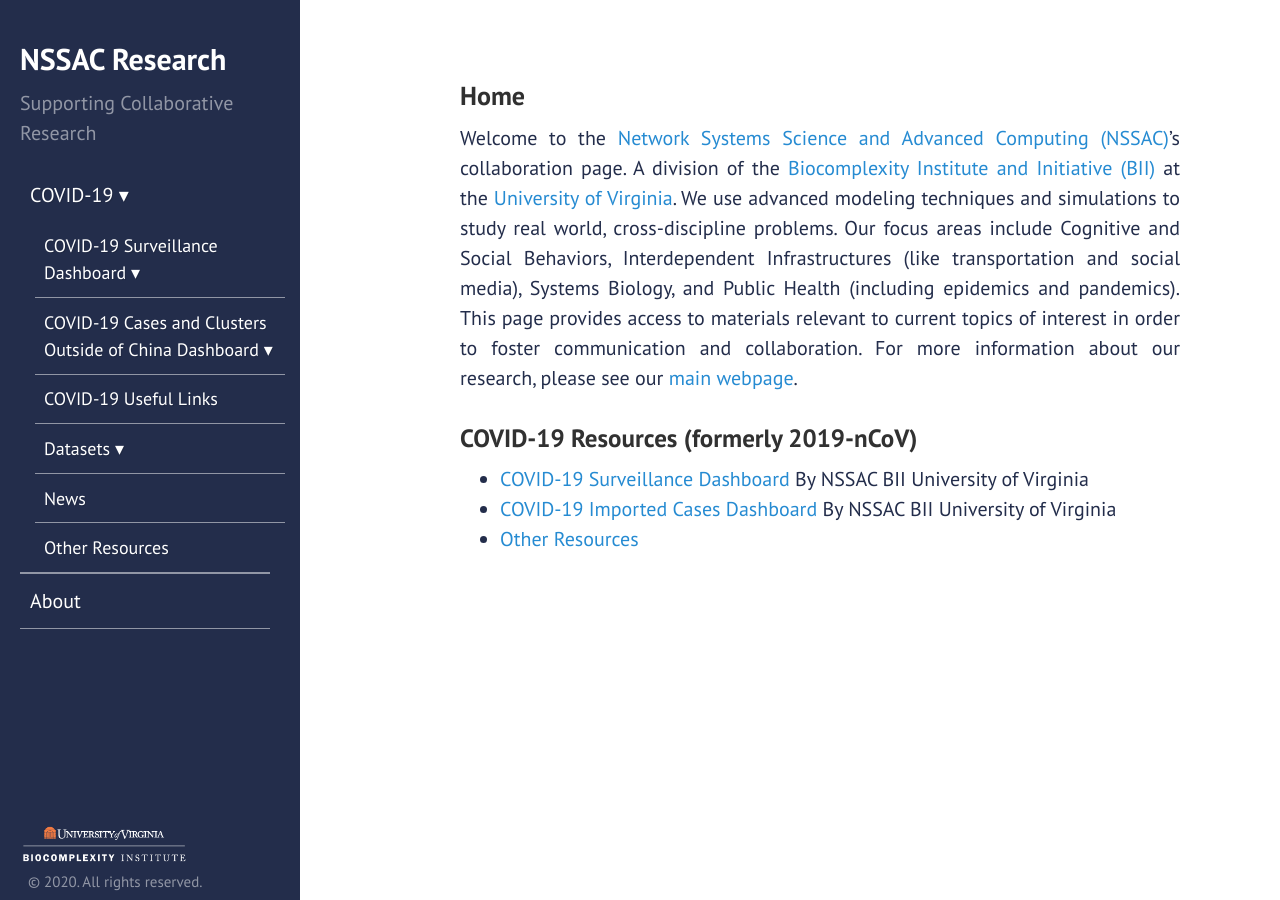
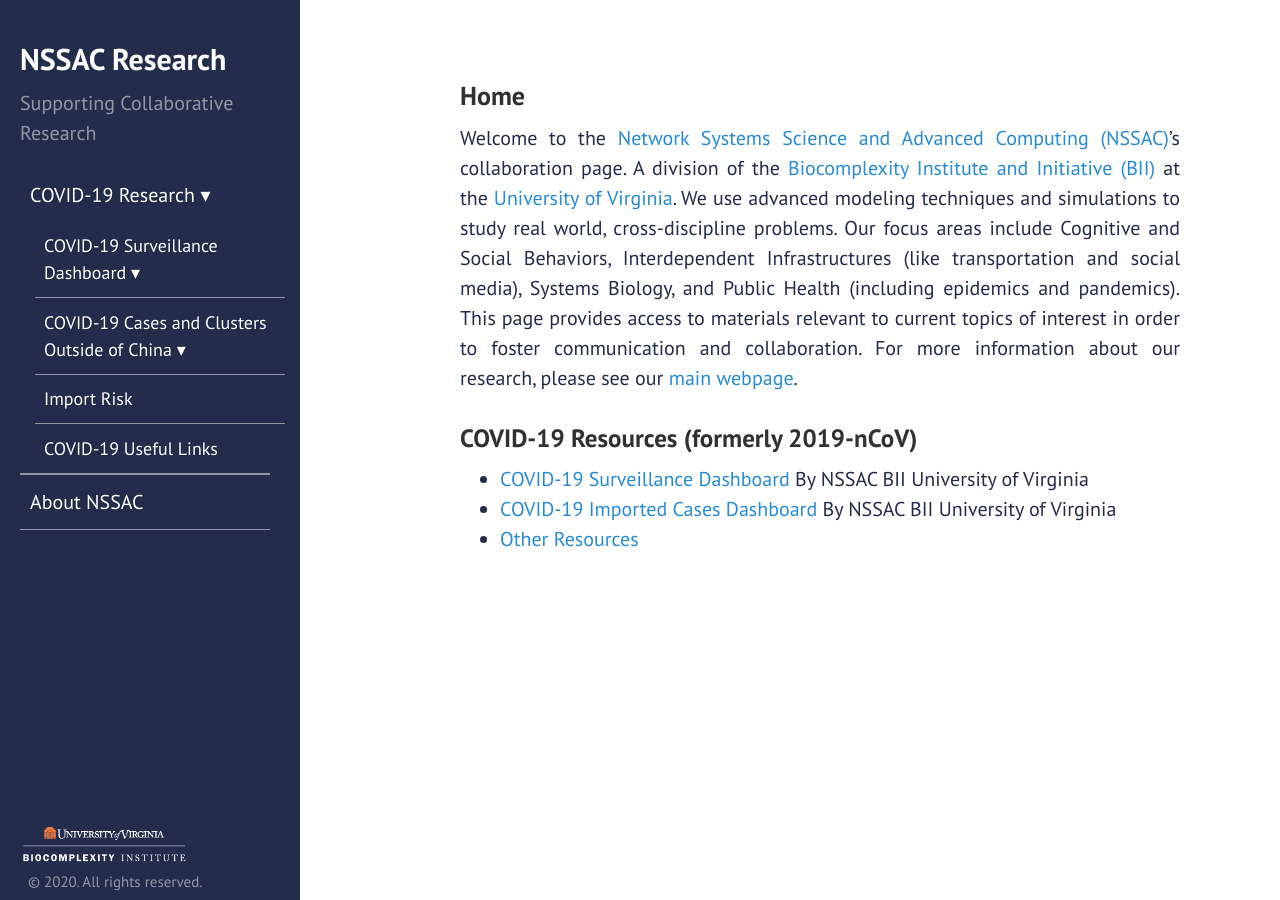
Before and after one commit to mehta-gaurav/mehta-gaurav.github.io, a Jekyll site: the page built from index.md, in a window 1280 px wide. Built offline with Jekyll 4.4.1, drawn with Linux system fonts in a browser that asks for light colours.

Commit message:
Update sidebar.html

```diff
--- a/_includes/sidebar.html
+++ b/_includes/sidebar.html
@@ -16,50 +16,39 @@
 
           <li><p style="background-color: #232D4B; color: white; margin-bottom: 0.4rem; margin-top: 2rem;">Menu</p></li>
          <li>
-<!--             <a href="{{ site.dashboardUrl }}"><label for="sm1" class="sidebar-nav-item{% if page.url == site.dashboardUrl %} active{% endif %}" >COVID-19 <span class="drop-icon">▾</span> <span><label title="Toggle Drop-down" class="drop-icon" for="sm1">▾</label></span></label> -->
-             <a class="sidebar-nav-item{% if page.url == site.dashboardUrl %} active{% endif %}"  href="{{ site.dashboardUrl }}" >COVID-19
+<!--             <a href="{{ site.dashboardUrl }}"><label for="sm1" class="sidebar-nav-item{% if page.url == site.dashboardUrl %} active{% endif %}" >COVID-19 Research  <span class="drop-icon">▾</span> <span><label title="Toggle Drop-down" class="drop-icon" for="sm1">▾</label></span></label> -->
+             <a class="sidebar-nav-item{% if page.url == site.dashboardUrl %} active{% endif %}"  href="http://ncov.bii.virginia.edu/dashboard/" >COVID-19 Research
  				<span class="drop-icon">▾</span>
  				<span><label title="Toggle Drop-down" class="drop-icon" for= "sm1">▾</label></span>
 	     </a>
 	      <input type="checkbox" id="sm1">
             <ul class="sub-menu">
                <li>
-                  <a href="#">COVID-19 Surveillance Dashboard
+                  <a href="http://ncov.bii.virginia.edu/dashboard/">COVID-19 Surveillance Dashboard
   		     <span class="drop-icon">▾</span>
 		     <span><label title="Toggle Drop-down" class="drop-icon" for="sm2">▾</label></span>
                   </a>
                  <input type="checkbox" id="sm2">
                         <ul class="sub-menu1">
-		    <li><a href="http://ncov.bii.virginia.edu/dashboard/">Dashboard</a></li>
+<!-- 		    <li><a href="http://ncov.bii.virginia.edu/dashboard/">Dashboard</a></li> -->
                      <li><a href="COVID-19_Surveillance/dashboard">About this dashboard</a></li>
                    </ul>
                <li>
-                  <a href="#">COVID-19 Cases and Clusters Outside of China Dashboard
+                  <a href="https://datastudio.google.com/u/0/reporting/f6ad0988-f203-45f8-8d18-5d726c1d2d8b/page/MGzDB">COVID-19 Cases and Clusters Outside of China
   		     <span class="drop-icon">▾</span>
 		     <span><label title="Toggle Drop-down" class="drop-icon" for="sm2">▾</label></span>
                   </a>
                  <input type="checkbox" id="sm2">
                         <ul class="sub-menu1">
-                     <li><a href="#">About this dashboard</a></li>
+                     <li><a href="https://nssac.github.io/covid-19/covid-19_imported_cases/">About this dashboard</a></li>
                    </ul>
-	       <li><a href="#">COVID-19 Useful Links</a></li>
-               <li>
-                  <a href="#">Datasets
-  		     <span class="drop-icon">▾</span>
-		     <span><label title="Toggle Drop-down" class="drop-icon" for="sm2">▾</label></span>
-                  </a>
-                 <input type="checkbox" id="sm2">
-                        <ul class="sub-menu1">
-                     <li><a href="#">Datasets - 1</a></li>
-                     <li><a href="#">Datasets - 2</a></li>
-                     <li><a href="#">Datasets - 3</a>
-                  </ul>
-               </li>
-               <li><a href="#">News</a></li>
-               <li><a href="#">Other Resources</a></li>
+               <li><a href="https://nssac.github.io/covid-19/import_risk.html">Import Risk</a></li>
+	       <li><a href="https://nssac.github.io/covid-19/other_resources/">COVID-19 Useful Links</a></li>
+
+
             </ul>
          </li>
-         <li><a class="sidebar-nav-item{% if page.url == site.aboutUrl %} active{% endif %}" href="{{ site.aboutUrl }}">About</a></li>
+         <li><a class="sidebar-nav-item{% if page.url == site.aboutUrl %} active{% endif %}" href="{{ site.aboutUrl }}">About NSSAC</a></li>
       </ul>
    </nav>
    <div class="sidebar-sticky">
```
